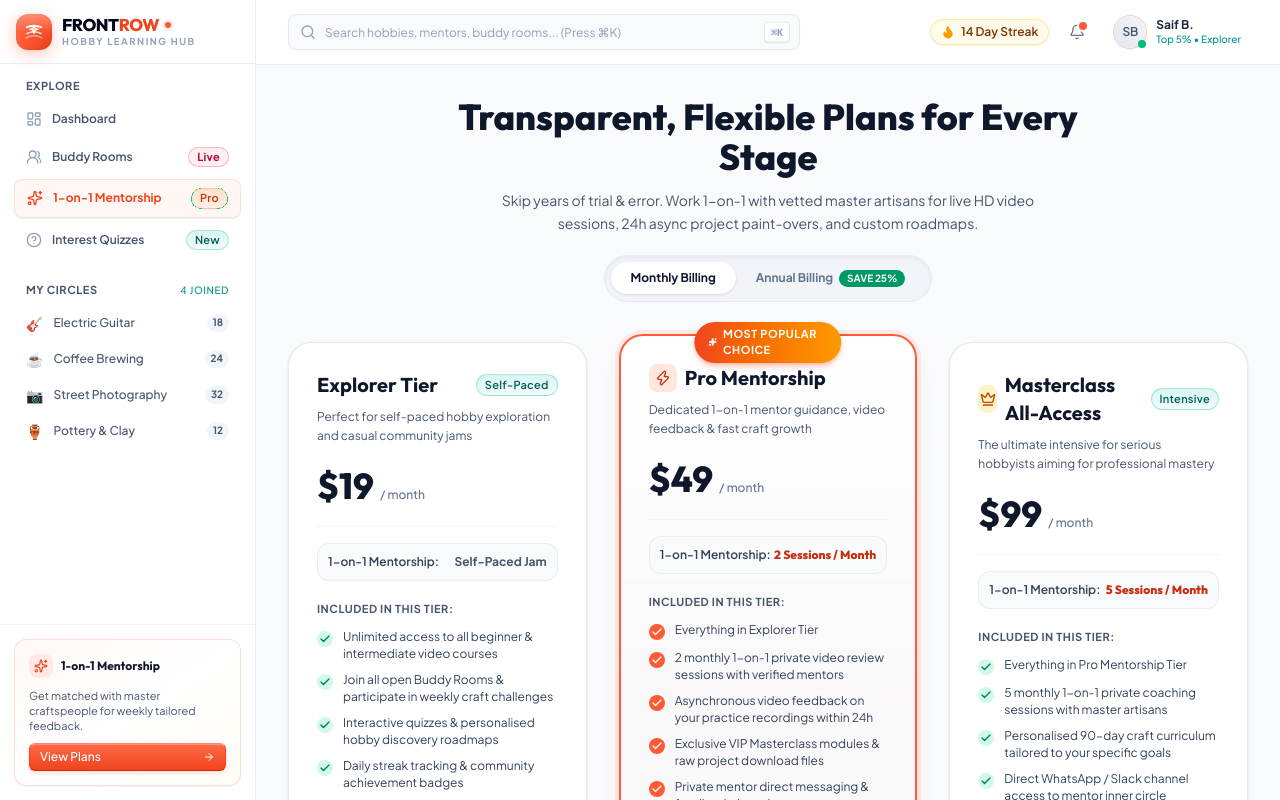
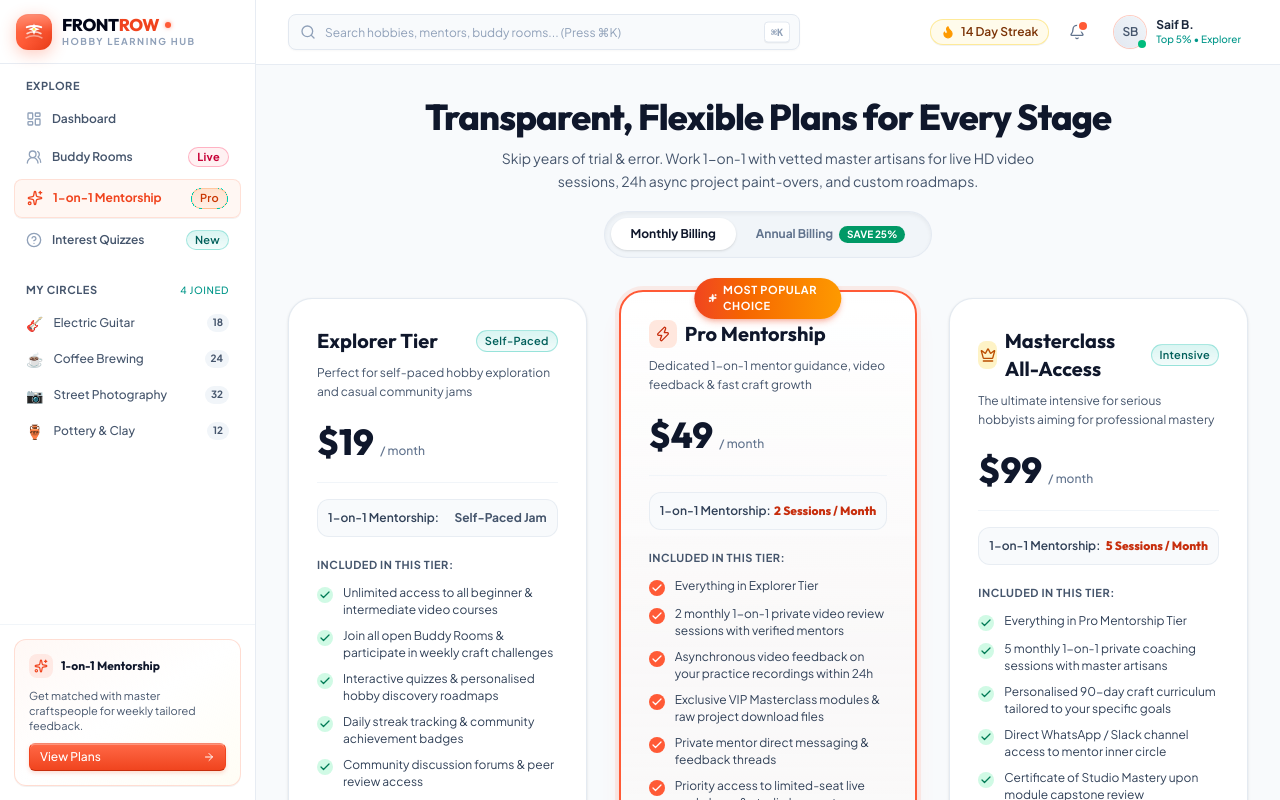
Before and after one commit to kaiizer777/frontrow, a Next.js app: page /subscription in a window 1280 px wide. Shown: the top 800 px of the page. Built offline with nearby package versions, Linux system fonts and the light colour scheme.

Commit message:
style(subscription): ensure pricing title displays in single line

```diff
--- a/src/components/subscription/PricingTierCards.tsx
+++ b/src/components/subscription/PricingTierCards.tsx
@@ -21,8 +21,8 @@ export function PricingTierCards({
   return (
     <div className="space-y-6">
       {/* Section Header */}
-      <div className="text-center max-w-2xl mx-auto space-y-3">
-        <h2 className="text-2xl sm:text-3xl lg:text-4xl font-black text-slate-900 font-display">
+      <div className="text-center max-w-4xl mx-auto space-y-2.5">
+        <h2 className="text-xl sm:text-2xl md:text-3xl lg:text-4xl font-black text-slate-900 font-display tracking-tight sm:whitespace-nowrap">
           Transparent, Flexible Plans for Every Stage
         </h2>
         <p className="text-xs sm:text-sm text-slate-600 max-w-xl mx-auto leading-relaxed">
```
